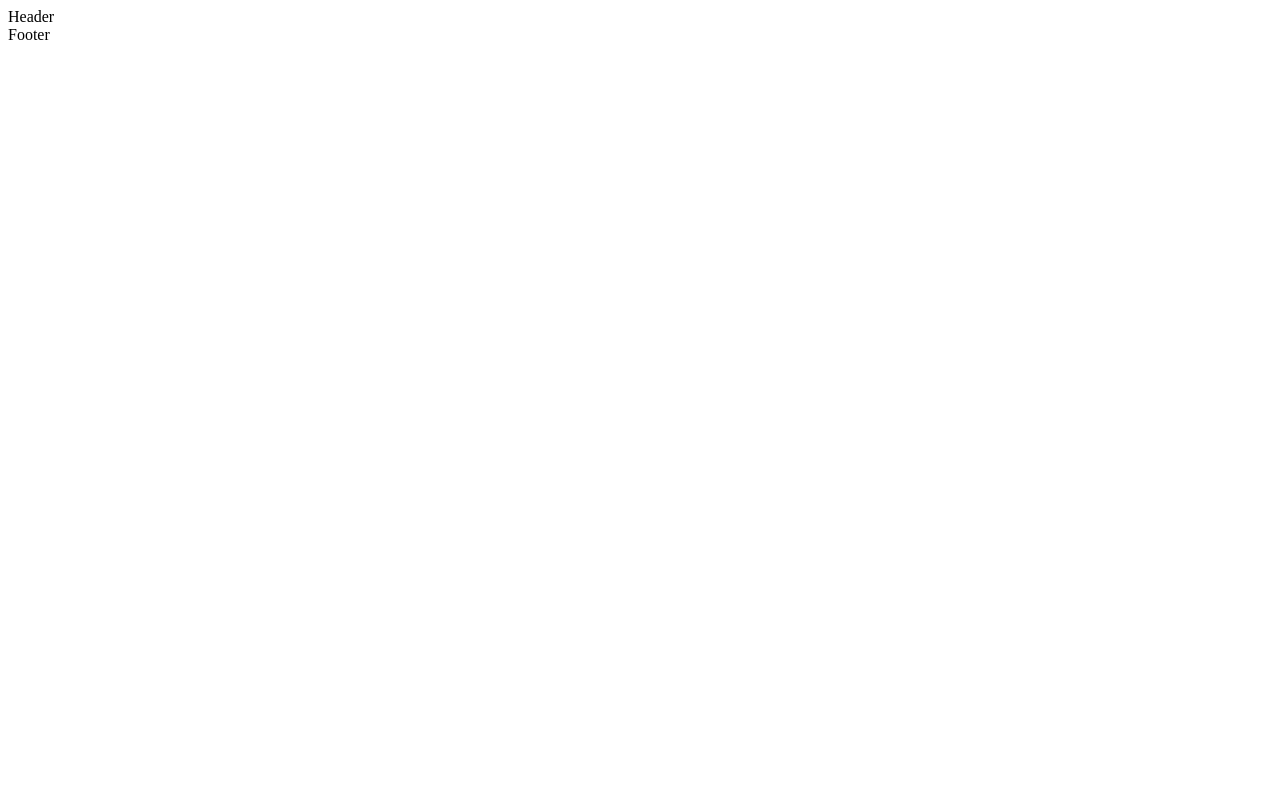
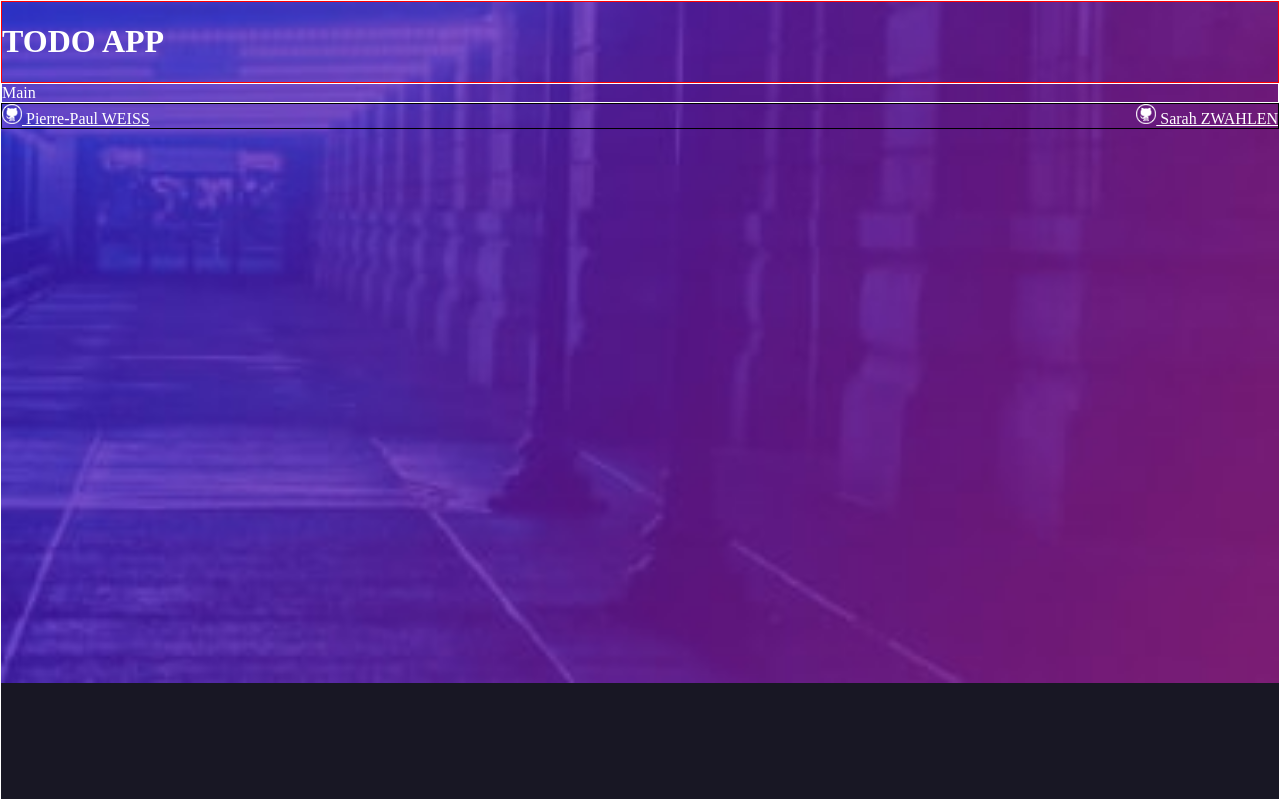
Before and after one commit to SarahZwahlen/to-do-list, a React (Create React App) app in the folder front/: page / in a window 1280 px wide. Built offline with nearby package versions, Linux system fonts and the light colour scheme.

Commit message:
Front test

```diff
--- a/front/src/App.js
+++ b/front/src/App.js
@@ -4,6 +4,8 @@ import { Layout } from "./components/Layout/Layout";
 
 import privateRoutes from "./router/privateRoutes";
 import publicRoutes from "./router/publicRoutes";
+
+import './app.scss'
 
 function App() {
 
--- /dev/null
+++ b/front/src/app.scss
@@ -0,0 +1,17 @@
+body {
+  margin: 0px;
+  min-height: 100vh;
+  min-width: 100vw;
+  background-color: rgb(24, 23, 36);
+  color: white;
+}
+.App {
+  border: 1px solid;
+  min-height: 100vh;
+  min-width: 100vw;
+  box-sizing: border-box;
+  background-image: url('./assets/images/bg-mobile-dark.jpg');
+  background-repeat: no-repeat;
+  background-position: center top;
+  background-size: contain;
+}
--- a/front/src/components/Layout/Footer.js
+++ b/front/src/components/Layout/Footer.js
@@ -1,9 +1,14 @@
-
+import logo from '../../assets/images/octo-cat.png'
 
 export function Footer() {
   return (
     <footer>
-      Footer
+      <ul>
+        <li><a href="https://github.com/Pparg"><img className="git-hub-logo" src={logo}/> Pierre-Paul WEISS</a></li>
+        <li><a href="https://github.com/SarahZwahlen"><img className="git-hub-logo" src={logo}/> Sarah ZWAHLEN</a></li>
+      </ul>
+      <a href="https://github.com/SarahZwahlen">
+      </a>
     </footer>
   )
 }
--- a/front/src/components/Layout/Header.js
+++ b/front/src/components/Layout/Header.js
@@ -2,7 +2,9 @@
 export function Header () {
   return(
     <header>
-      Header
+      <div>
+        <h1>TODO APP</h1>
+      </div>
     </header>
   )
 }
--- a/front/src/components/Layout/Layout.js
+++ b/front/src/components/Layout/Layout.js
@@ -3,11 +3,13 @@ import { Outlet } from "react-router-dom"
 
 import { Footer } from "./Footer"
 import { Header } from "./Header"
+import { Main } from "./Main"
 
 export function Layout (options) {
   return(
     <>
       <Header/>
+      <Main/>
       <Outlet />
       <Footer/>
     </>
--- /dev/null
+++ b/front/src/components/Layout/Main.js
@@ -0,0 +1,9 @@
+import './main.scss'
+
+export function Main () {
+  return (
+    <section className="main">
+      Main
+    </section>
+  )
+}
--- /dev/null
+++ b/front/src/components/Layout/main.scss
@@ -0,0 +1,25 @@
+
+.main {
+  border: 1px solid
+}
+header {
+  border: 1px solid red;
+  max-height: 15vh;
+}
+footer {
+  color: white;
+  ul {
+    list-style: none;
+    display: flex;
+    justify-content: space-between;
+    border: 1px solid black;
+    margin: 0;
+    padding: 0;
+    a {
+      color: white;
+    }
+  }
+  .git-hub-logo {
+    width: 20px;
+  }
+}
```
Also changed, not shown: front/src/assets/images/octo-cat.png (added).
